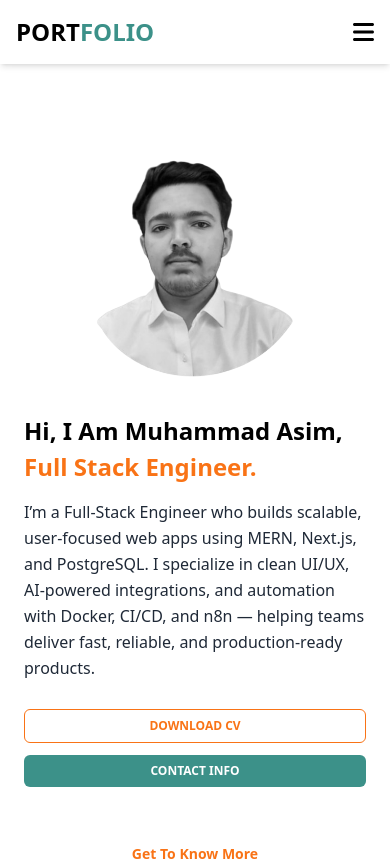
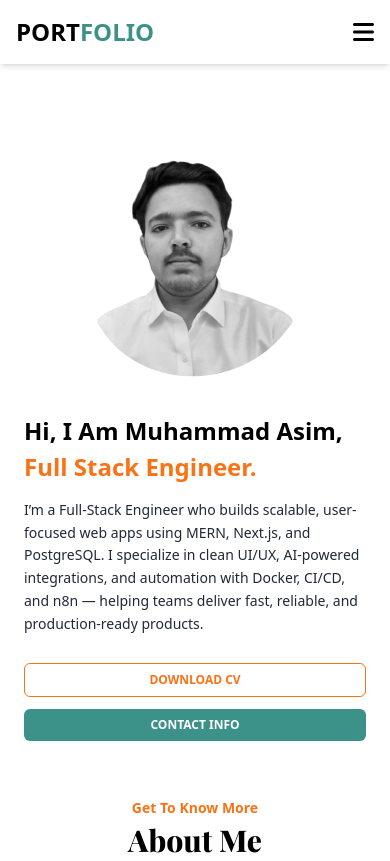
Before and after one commit to Muhammadasim225/portfolio-webapp-frontend, a React (Vite) app in the folder portfolio-app/: page /aboutme in a window 390 px wide. Shown: the top 861 px of the page. Built offline with nearby package versions, Linux system fonts and the light colour scheme; a web font is replaced by a local one.

Commit message:
Update Homepage.jsx

```diff
--- a/portfolio-app/src/components/Homepage.jsx
+++ b/portfolio-app/src/components/Homepage.jsx
@@ -74,13 +74,19 @@ const vari = {
     >
       Full Stack Engineer.
     </motion.h1>
+<motion.p
+  variants={vari}
+  initial="initial"
+  animate="anima"
+  className="pt-3 sm:pt-6 md:pt-8 lg:pt-8 xl:pt-8
+             text-left text-gray-800 leading-relaxed
+             text-sm sm:text-base md:text-lg lg:text-xl xl:text-2xl 2xl:text-[1.4rem]"
+>
+  I’m a Full-Stack Engineer who builds scalable, user-focused web apps using MERN, Next.js, and PostgreSQL.
+  I specialize in clean UI/UX, AI-powered integrations, and automation with Docker, CI/CD, and n8n —
+  helping teams deliver fast, reliable, and production-ready products.
+</motion.p>
 
-    <motion.p
-      variants={vari} initial="initial" animate="anima"
-      className=' lg:pt-8 md:pt-8 sm:pt-8 xl:pt-8 pt-3 text-left leading-relaxed text-md md:text-2xl sm:text-xl text-gray-800 lg:text-gray-800'
-    >
-      I’m a Full-Stack Engineer who builds scalable, user-focused web apps using MERN, Next.js, and PostgreSQL. I specialize in clean UI/UX, AI-powered integrations, and automation with Docker, CI/CD, and n8n — helping teams deliver fast, reliable, and production-ready products.
-    </motion.p>
 
     {/* Buttons */}
   {/* Buttons */}
```
